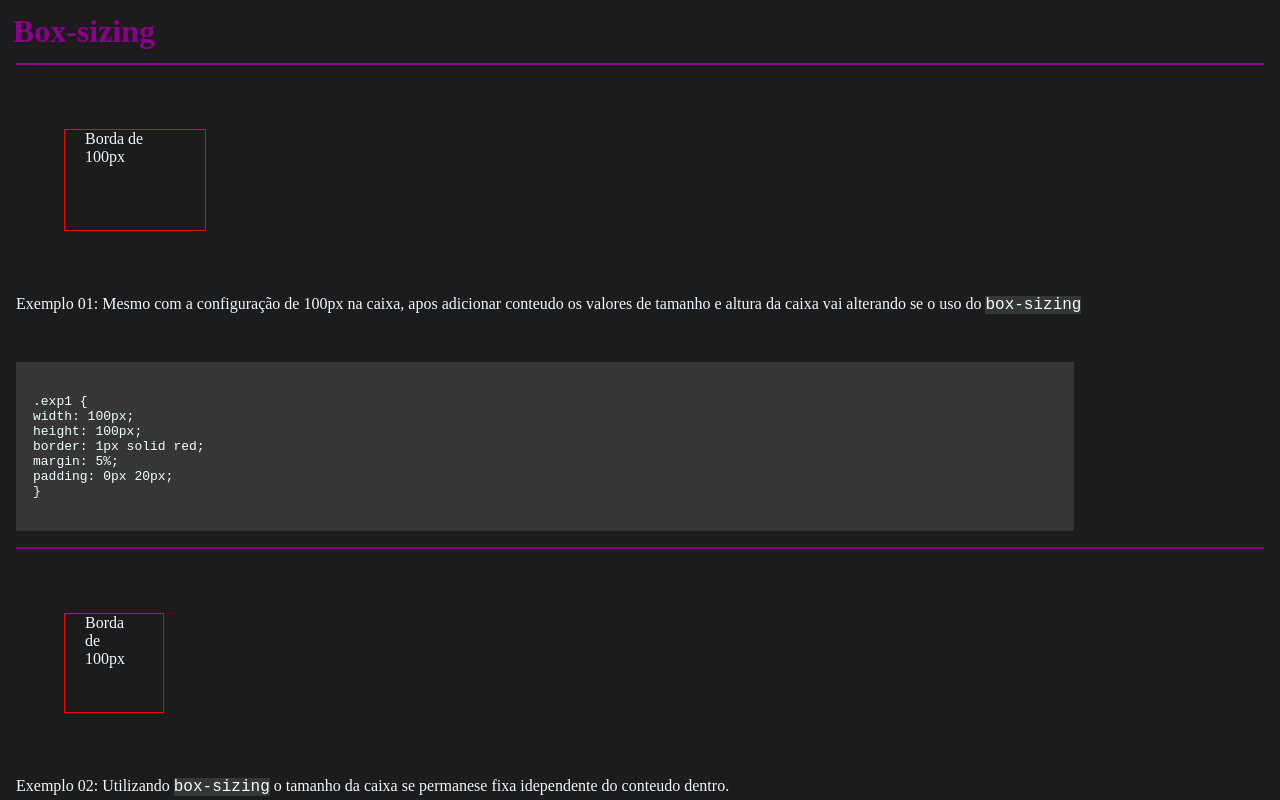
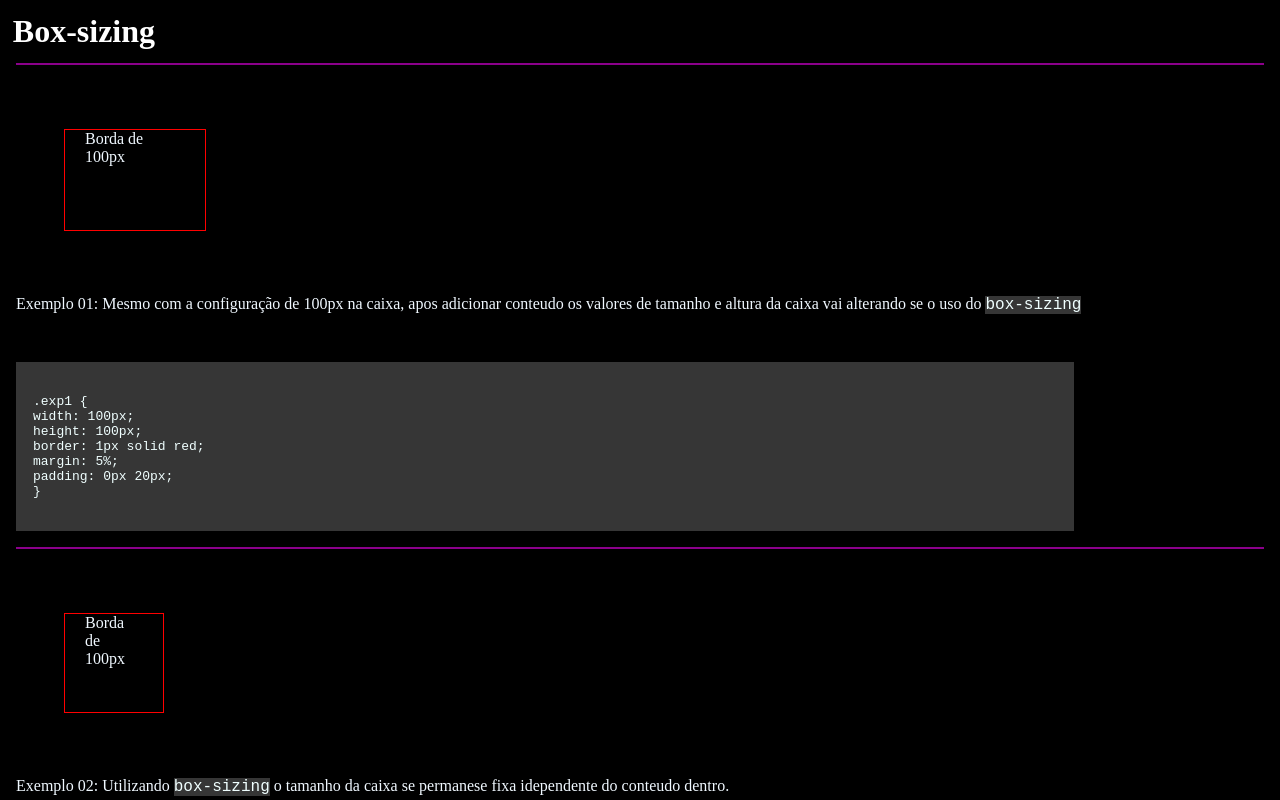
Before and after one commit to jadsonteless/encefalo, a plain HTML site: page 2-CSS/elementos-propriedades-datatype/LAB/1-Box-Sizing/boxsizing.html in a window 1280 px wide. Shown: the top 800 px of the page. Drawn offline with Linux system fonts and the light colour scheme.

Commit message:
Atualizar o style.css
*background *color h1

```diff
--- a/2-CSS/elementos-propriedades-datatype/LAB/1-Box-Sizing/style.css
+++ b/2-CSS/elementos-propriedades-datatype/LAB/1-Box-Sizing/style.css
@@ -1,7 +1,7 @@
 /* CONFIGURAÇÃO GERAL*/
 * {
     color: aliceblue;
-    background-color: #1C1C1C;
+    background-color: #000000;
     margin: 0;
     padding: 0;
 }
@@ -14,7 +14,7 @@
 
 }
 h1 {
-    color: #8B008B;
+    color: #FFFFFF;
     margin: 1%;
 }
 p {
```
